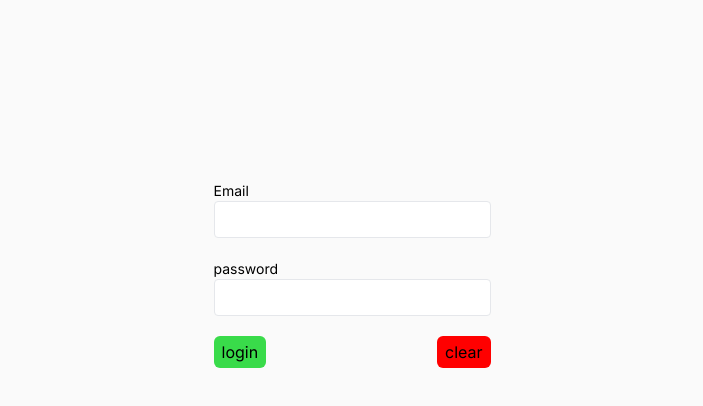
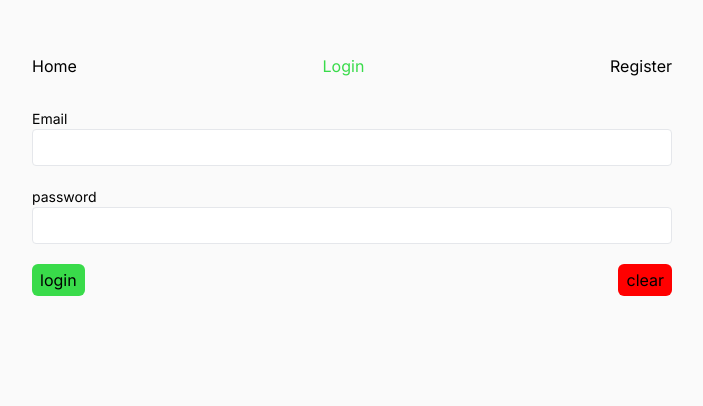
Before and after one commit to Ohm0025/restaurant-react, a React (Vite) app: page /auth/login in a window 1280 px wide. Shown: the part 126-532 px from the top of the page, without its empty margins (288-991 px from the left). Built offline with nearby package versions, Linux system fonts and the light colour scheme.

Commit message:
add:loginApi

```diff
--- a/package.json
+++ b/package.json
@@ -10,6 +10,8 @@
     "preview": "vite preview"
   },
   "dependencies": {
+    "@emotion/react": "^11.11.4",
+    "@emotion/styled": "^11.11.0",
     "@mui/material": "^5.15.13",
     "axios": "^1.6.7",
     "react": "^18.2.0",
--- a/src/App.tsx
+++ b/src/App.tsx
@@ -4,8 +4,11 @@ import HomePage from "./components/home/HomePage";
 import AuthLayout from "./layouts/AuthLayout";
 import LoginPage from "./components/login/LoginPage";
 import RegisterPage from "./components/register/RegisterPage";
+import Backdroploading from "./components/backdroploader/Backdroploading";
+import { useLoading } from "./store/loading";
 
 function App() {
+  const { isLoading } = useLoading();
   const router = createBrowserRouter([
     {
       path: "/",
@@ -42,6 +45,7 @@ function App() {
         pauseOnHover
         theme="colored"
       />
+      <Backdroploading isOpen={isLoading} />
     </>
   );
 }
--- /dev/null
+++ b/src/api/authApi.ts
@@ -0,0 +1,6 @@
+import axios from "axios";
+import { LoginObj } from "../components/login/LoginPage.hook";
+import { API_URL } from "../config/constant";
+
+export const userLogin = ({ email, password }: LoginObj) =>
+  axios.post(API_URL + "/login", { email, password });
--- a/src/components/login/LoginPage.hook.ts
+++ b/src/components/login/LoginPage.hook.ts
@@ -2,6 +2,7 @@ import { SubmitHandler, useForm } from "react-hook-form";
 import { useLoading } from "../../store/loading";
 import { toast } from "react-toastify";
 import { AxiosError } from "axios";
+import { userLogin } from "../../api/authApi";
 
 type LoginObj = {
   email: string;
@@ -9,7 +10,7 @@ type LoginObj = {
 };
 
 const useLoginPage = () => {
-  const { openLoading } = useLoading();
+  const { openLoading, closeLoading } = useLoading();
   const {
     register,
     handleSubmit,
@@ -19,11 +20,15 @@ const useLoginPage = () => {
   const onSubmitLogin: SubmitHandler<LoginObj> = async (data) => {
     try {
       openLoading();
-      console.log("Login process");
+      const res = await userLogin({ ...data });
+      alert(res.data.token);
+      console.log(res.data.message);
     } catch (err: AxiosError | any) {
       toast.error(
         (err.response?.data && err.response.data?.message) || err.message
       );
+    } finally {
+      closeLoading();
     }
   };
 
@@ -35,3 +40,4 @@ const useLoginPage = () => {
 };
 
 export default useLoginPage;
+export type { LoginObj };
--- /dev/null
+++ b/src/config/constant.ts
@@ -0,0 +1,3 @@
+const API_URL = "http://localhost:8008";
+
+export { API_URL };
--- a/src/layouts/AuthLayout.tsx
+++ b/src/layouts/AuthLayout.tsx
@@ -1,9 +1,30 @@
-import { Outlet } from "react-router-dom";
+import { Outlet, useLocation, useNavigate } from "react-router-dom";
 
 const AuthLayout = () => {
+  const navigate = useNavigate();
+  const { pathname } = useLocation();
   return (
     <div className="min-h-[100vh] flex justify-center items-center">
-      <Outlet />
+      <div className="relative min-h-[500px] w-[50%] min-w-[300px]">
+        <div className="flex justify-between my-[30px]">
+          <button onClick={() => navigate("/")}>Home</button>
+          <button
+            onClick={() => navigate("/auth/login")}
+            className={`${
+              pathname === "/auth/login" ? "text-primary" : "text-black"
+            }`}>
+            Login
+          </button>
+          <button
+            onClick={() => navigate("/auth/register")}
+            className={`${
+              pathname === "/auth/register" ? "text-primary" : "text-black"
+            }`}>
+            Register
+          </button>
+        </div>
+        <Outlet />
+      </div>
     </div>
   );
 };
```
Also changed, not shown: src/main.tsx (+8 -7 lines), 1 other file (tests, documents, lock files or other folders).
